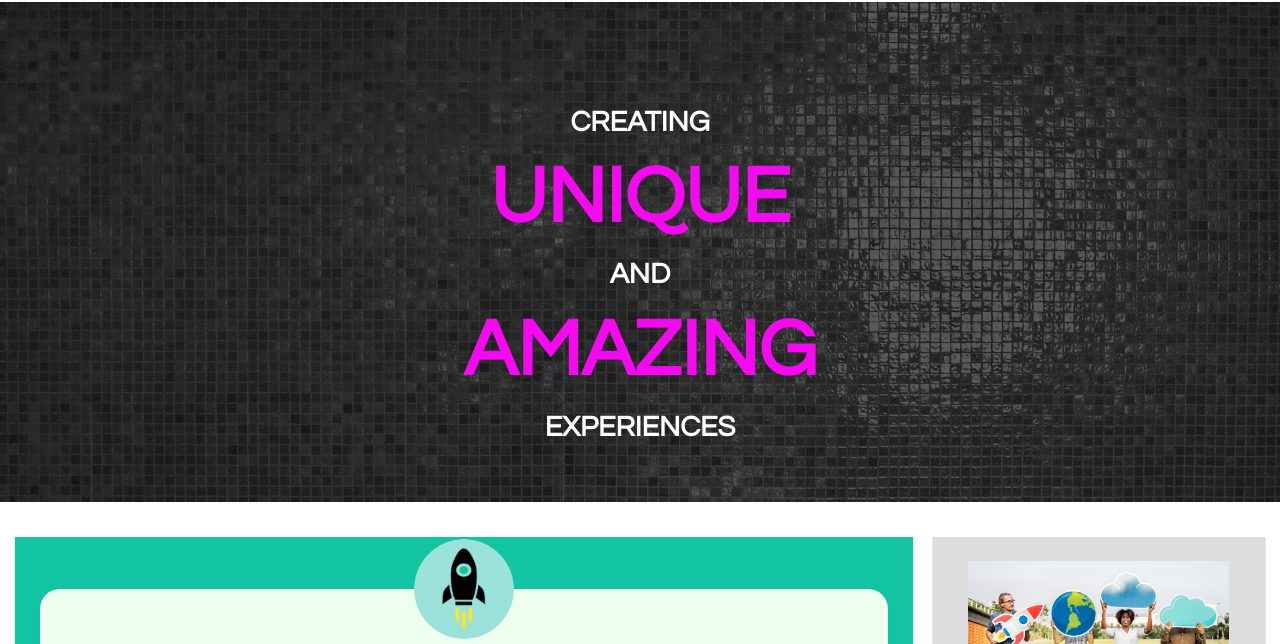
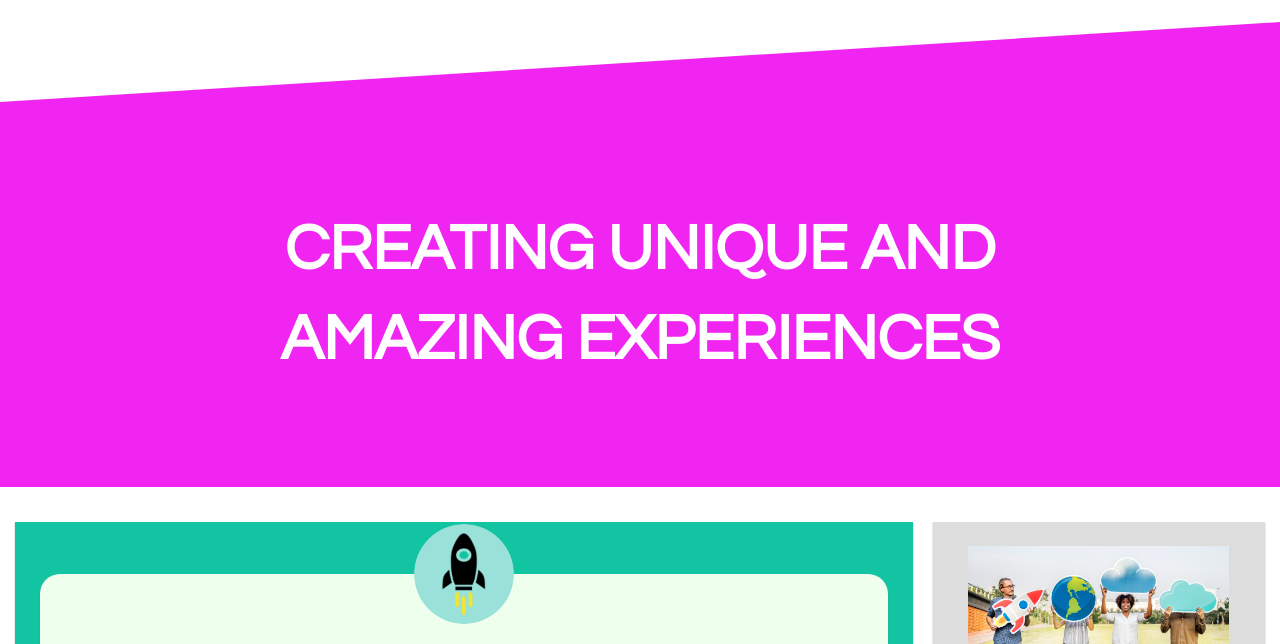
Before and after one commit to dhansenaz/rocketanimation, a website: page about.html in a window 1280 px wide. Shown: the part 98-742 px from the top of the page. Drawn offline with nearby package versions, Linux system fonts and the light colour scheme.

Commit message:
about hero

```diff
--- a/about.html
+++ b/about.html
@@ -36,7 +36,7 @@
                 </div>
               </nav>
             </header>
-            <div class="hero-about">
+            <!-- <div class="hero-about">
                   <div class="about-hero-wrapper">
                         <h1> CREATING </h1>
                         <h3 class='hero-large'> UNIQUE </h3>
@@ -44,7 +44,13 @@
                         <h3 class='hero-large'> AMAZING </h3>
                         <h1> EXPERIENCES</h1>
                   </div>
-            </div>
+            </div> -->
+            <section class="diagonal">
+              <div class="container ">
+              <h1>CREATING UNIQUE AND AMAZING EXPERIENCES</h1>
+
+              </div>
+           </section>
             <section class="top-container">
                         <div class="showcase-about">
                                     <div class="free-about">
--- a/style.css
+++ b/style.css
@@ -438,6 +438,31 @@ footer {
   animation: scaleIn 8s infinite cubic-bezier(0.36, 0.11, 0.89, 0.32);
   margin-top: 2rem;
 }
+.container {
+  max-width: 800px;
+  display: block;
+  margin: 0 auto;
+}
+.container h1 {
+  font-size: 4em;
+  text-align: center;
+  padding:0;
+}
+.diagonal {
+	color: #fff;
+	margin-top: 100px;
+	padding: 50px 0;
+ 	position: relative;
+ 	background: #f125f2;
+}
+.diagonal:before {
+ 	position: absolute;
+ 	margin-top: -130px;
+ 	content: '';
+ 	border-style: solid;
+	border-width: 0 0 5rem 100vw;
+	border-color: transparent #f125f2 #f125f2 transparent;
+ }
 .hero-about {
   height: 500px;
   background: linear-gradient(rgba(26, 26, 26, 0.7), rgba(26, 26, 26, 0.7)),
```
